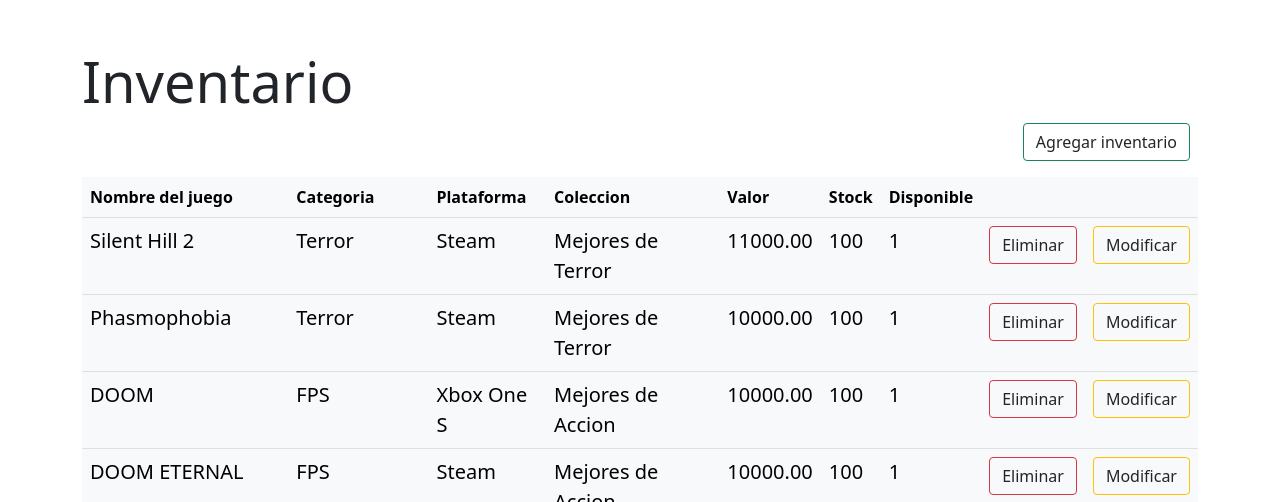
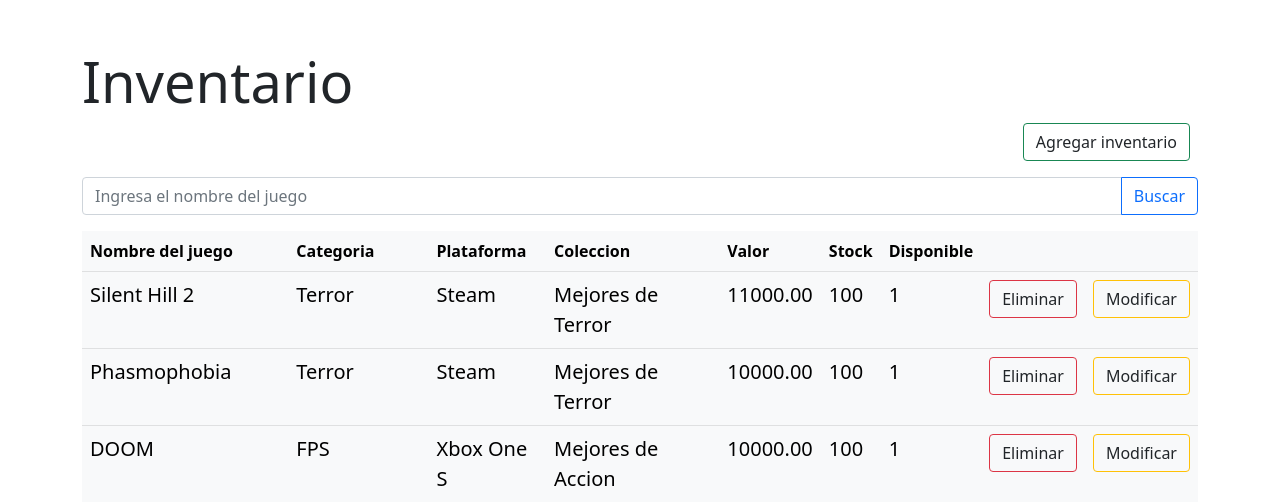
Before and after one commit to MiguelThomasGrupo10/shiripastore_final1, a Django app: page /listar_inventario in a window 1280 px wide. Shown: the part 84-586 px from the top of the page. Run offline with Django 4.2, Linux system fonts and the light colour scheme; a user stored in the database is signed in; data comes from the database, SQL or seed files in the repository; both versions use the stored data as it was after the commit; some libraries are stand-ins or nearby versions.

Commit message:
Base de datos actualizada, filtros agregados

```diff
--- a/venta/templates/venta/inventario/inventario_list.html
+++ b/venta/templates/venta/inventario/inventario_list.html
@@ -69,6 +69,12 @@
             <a class= "text-decoration-none text-dark" href="{% url 'inventarioAdd' %}">Agregar inventario</a>
           </button>
         </div>
+        <form action="" method="GET">
+          <div class="input-group mb-3">
+            <input type="text" class="form-control ml-3" name="buscar" placeholder="Ingresa el nombre del juego" aria-label="Ingresa el nombre del juego" aria-describedby="button-addon2">
+            <button class="btn btn-outline-primary" type="submit" id="button-addon2">Buscar</button>
+          </div>
+        </form>
 
         {% if inventario %}
             <th scope="col">Nombre del juego</th>
--- a/venta/templates/venta/plataforma/plataforma_list.html
+++ b/venta/templates/venta/plataforma/plataforma_list.html
@@ -71,6 +71,12 @@
             <a class= "text-decoration-none text-dark" href="{% url 'plataformasAdd' %}">Agregar Plataforma</a>
           </button>
         </div>
+        <form action="" method="GET">
+          <div class="input-group mb-3">
+            <input type="text" class="form-control ml-3" name="buscarplat" placeholder="Ingresa la plataforma" aria-label="Ingresa la plataforma" aria-describedby="button-addon2">
+            <button class="btn btn-outline-primary" type="submit" id="button-addon2">Buscar</button>
+          </div>
+        </form>
         {% if plataformas %}
         <th scope="col"></th>
         <th scope="col"></th>
--- a/venta/views.py
+++ b/venta/views.py
@@ -47,10 +47,16 @@
 #Listar inventario
 @login_required
 def lista_inventario(request):
-    lista_inventario = Inventario.objects.raw("SELECT * FROM venta_inventario")
+    buscar = request.GET.get("buscar")
+
+    lista_inventario = Inventario.objects.all()
     lista_categorias = Categoria.objects.all()
     lista_plataformas = Plataforma.objects.all()
     lista_colecciones = Coleccion.objects.all()
+    if buscar != '' and buscar is not None:
+        lista_inventario = lista_inventario.filter(nombre_juego__contains = buscar)
+        context = {"inventario":lista_inventario, "plataformas": lista_plataformas, "categorias": lista_categorias, "colecciones":lista_colecciones}
+        return render(request,'venta/inventario/inventario_list.html',context)
     context = {"inventario":lista_inventario, "plataformas": lista_plataformas, "categorias": lista_categorias, "colecciones":lista_colecciones}
     return render(request,'venta/inventario/inventario_list.html',context)
 
@@ -140,6 +146,7 @@
         nombre_juego = request.POST["nombre_juego"]
         valor = request.POST["valor"]
         stock = request.POST["stock"]
+        disponible = request.POST["disponible"]
 
         objCategoria = Categoria.objects.get(Id_categoria = categoria)
         objPlataforma = Plataforma.objects.get(Id_plataforma = plataforma)
@@ -154,7 +161,7 @@
         objInventario.nombre_juego  = nombre_juego
         objInventario.valor         = valor
         objInventario.stock         = stock
-        objInventario.activo        = 1
+        objInventario.disponible    = disponible
 
         objInventario.save() #update en la base de datos
         lista_categoria = Categoria.objects.all()
@@ -173,7 +180,12 @@
 #Listar plataformas
 @login_required
 def mostrar_plataformas(request):
+    buscarplat = request.GET.get("buscarplat")
     lista_plataformas = Plataforma.objects.all()
+    if buscarplat != '' and buscarplat is not None:
+        lista_plataformas = lista_plataformas.filter(plataforma__exact = buscarplat)
+        context = {"plataformas": lista_plataformas}
+        return render(request,'venta/plataforma/plataforma_list.html',context)
     context={"plataformas":lista_plataformas}
     return render(request,'venta/plataforma/plataforma_list.html',context)
 
@@ -369,7 +381,9 @@
         return render(request, 'venta/colecciones/colecciones_list.html', context)
 
 
-#Filtro de busqueda para nombre de juego en inventario.
+
+
+
 
 #Filtro de busqueda para coleccion en inventario.
 
```
Also changed, not shown: venta/templates/venta/inventario/inventario_edit.html (+1 -6 lines), venta/templates/venta/plataforma/plataforma_edit.html (+8 -4 lines), db.sqlite3.
